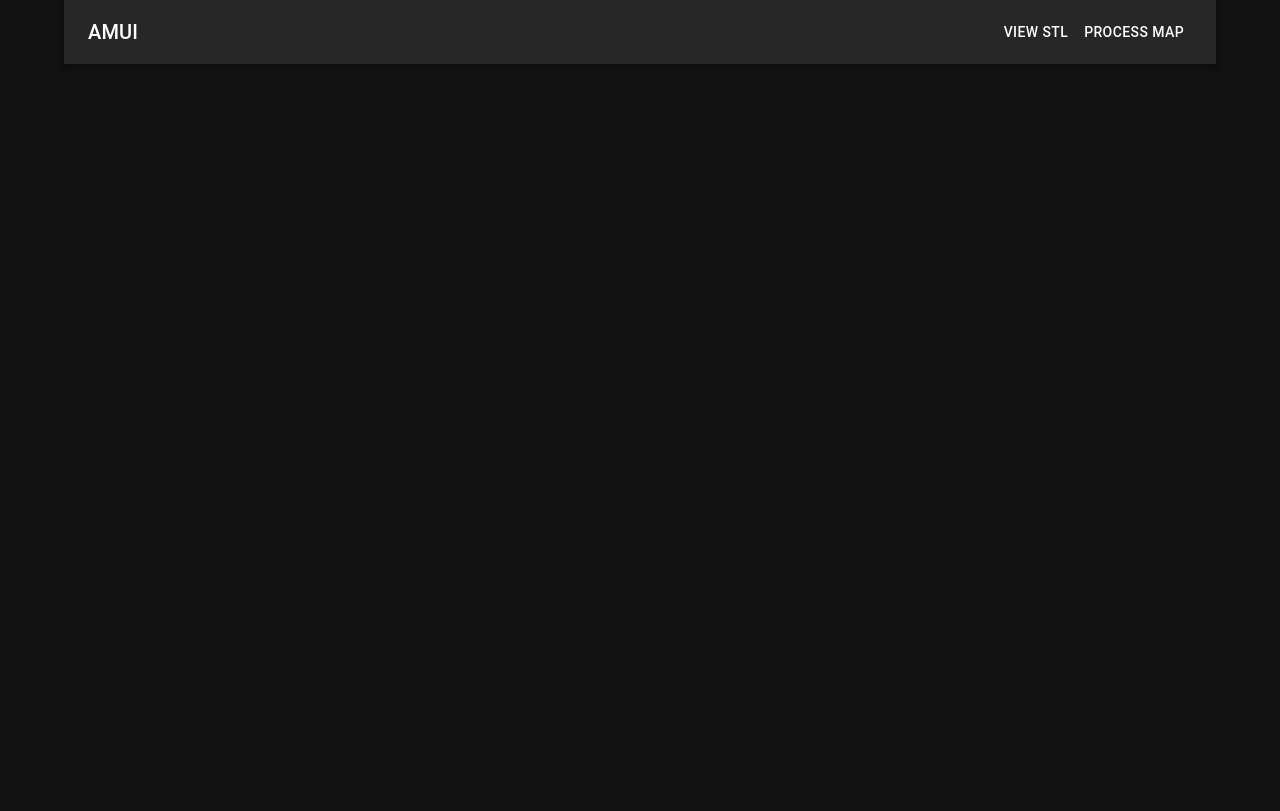
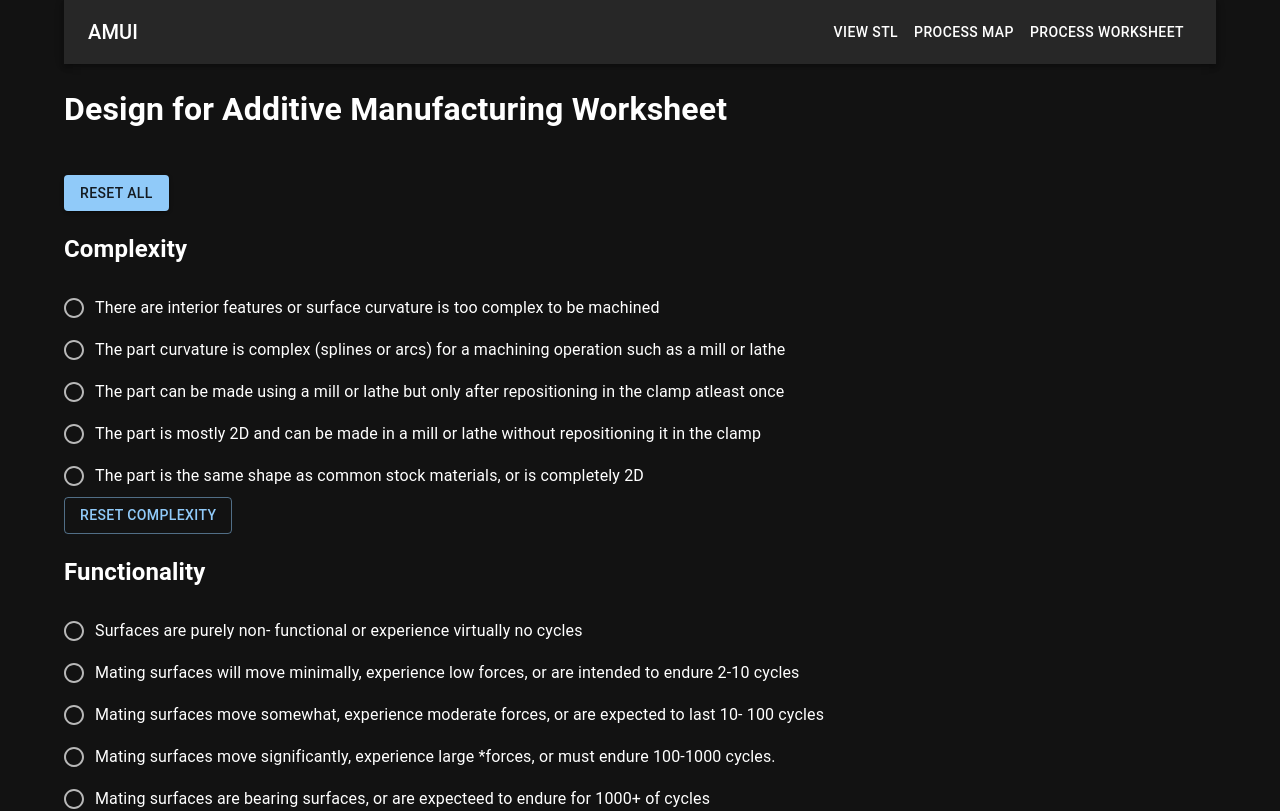
Before and after one commit to BaratiLab/AMUI, a React app in the folder web/: page /worksheet in a window 1280 px wide. Shown: the top 811 px of the page. Built offline with nearby package versions, Linux system fonts and the light colour scheme; the HTML template or start-up script is replaced by a standard one.

Commit message:
Created a worksheet page and updated types in meltpool record

```diff
--- a/web/src/App.tsx
+++ b/web/src/App.tsx
@@ -12,6 +12,7 @@ import { Route, Routes } from 'react-router-dom';
 import Navbar from '_pages/_Navbar';
 import ProcessMap from '_pages/ProcessMap';
 import ViewSTL from '_pages/ViewSTL';
+import Worksheet from '_pages/Worksheet'
 
 const App: FC = () => (
   <Container>
@@ -19,6 +20,7 @@ const App: FC = () => (
     <Routes>
       <Route path="/view_stl" element={<ViewSTL />} />
       <Route path="/process_map" element={<ProcessMap />} />
+      <Route path="/worksheet" element={<Worksheet />} />
     </Routes>
   </Container>
 );
--- /dev/null
+++ b/web/src/_pages/Worksheet.tsx
@@ -0,0 +1,172 @@
+import React, { useState } from 'react';
+import { Radio, FormControlLabel, RadioGroup, Button } from '@mui/material';
+
+
+interface CheckboxItem {
+  label: string;
+  score: number;
+}
+
+const complexityItems: CheckboxItem[] = [
+  { label: 'There are interior features or surface curvature is too complex to be machined', score: 1 },
+  { label: 'The part curvature is complex (splines or arcs) for a machining operation such as a mill or lathe', score: 2 },
+  { label: 'The part can be made using  a mill or lathe but only after repositioning in the clamp atleast once', score: 3 },
+  { label: 'The part is mostly 2D and can be made in a mill or lathe without repositioning it in the clamp', score: 4 },
+  { label: 'The part is the same shape as common stock materials, or is completely 2D', score: 5 }
+  // ... Add other complexity items
+];
+
+const functionalityItems: CheckboxItem[] = [
+  { label: 'Surfaces are purely non- functional or experience virtually no cycles', score: 1 },
+  { label: 'Mating surfaces will move minimally, experience low forces, or are intended to endure 2-10 cycles', score: 2 },
+  { label: 'Mating surfaces move somewhat, experience moderate forces, or are expected to last 10- 100 cycles', score: 3 },
+  { label: 'Mating surfaces move significantly, experience large *forces, or must endure 100-1000 cycles.', score: 4 },
+  { label: 'Mating surfaces are bearing surfaces, or are expecteed to endure for 1000+ of cycles', score: 5}
+  // ... Add other functionality items
+];
+
+// Define other categories with placeholder items similarly
+const materialRemovalItems: CheckboxItem[] = [
+  { label: 'There are no internal cavities, channels, or holes', score: 1 },
+  { label: 'Material can be easily removed from internal cavities, channels, or holes', score: 2 },
+  { label: 'Internal cavities, channels, or holes do not have openings for removing materials', score: 3 },
+  { label: 'There are small gaps that will require support structures', score: 4 },
+  { label: 'The part is smaller than or the same size as the required support structure', score: 5}
+  // ... Add material removal items
+];
+
+const unsupportedFeaturesItems: CheckboxItem[] = [
+  { label: 'Part is oriented so there are no overhanging features', score: 1 },
+  { label: 'Overhanging features have a minimum of 45deg support', score: 2 },
+  { label: 'Overhang features have a slopped support', score: 3 },
+  { label: 'There are short, unsupported features', score: 4 },
+  { label: 'There are long, unsupported features', score: 5}
+  // ... Add unsupported features items
+];
+
+const thinfeatures: CheckboxItem[] = [
+  { label: 'Walls are more than 1/8" (3mm) thick', score: 1 },
+
+  { label: 'Walls are between 1/16" (1.5mm) and 1/8" (3mm) thick', score: 3 },
+
+  { label: 'Some walls are less than 1/16"(1.5mm) thick', score: 5}
+  // ... Add unsupported features items
+];
+
+const stressconcentration: CheckboxItem[] = [
+  { label: 'Interior corners have generous chamfers, fillets, and/or ribs', score: 1 },
+
+  { label: 'Interior corners have chamfers, fillets, and/or ribs', score: 3 },
+
+  { label: 'Interior corners have no chamfers, fillets, and/or ribs', score: 5}
+  // ... Add unsupported features items
+];
+
+const tolerances: CheckboxItem[] = [
+  { label: 'Hole and length tolerances are considered or are not important', score: 1 },
+
+  { label: 'Hole or length tolerances are adjusted for shrinkage or fit', score: 3 },
+
+  { label: 'Hole or length dimensions are nominal', score: 5}
+  // ... Add unsupported features items
+];
+
+const geometricexactness: CheckboxItem[] = [
+  { label: 'The part has small or no flat surfaces, or forms that need to be exact', score: 1 },
+
+  { label: 'The part has medium-sized, flat surfaces, or forms that are should be close to exact', score: 3 },
+
+  { label: 'The part has large, flat surfaces or has a form that is important to be exact', score: 5}
+  // ... Add unsupported features items
+];
+
+const Worksheet = () => {
+  const [selectedScores, setSelectedScores] = useState<{ [category: string]: number }>({});
+
+  const handleRadioChange = (event: React.ChangeEvent<HTMLInputElement>, category: string) => {
+    setSelectedScores((prevSelectedScores) => ({
+      ...prevSelectedScores,
+      [category]: parseInt(event.target.value, 10),
+    }));
+  };
+
+  const resetCategorySelection = (category: string) => {
+    setSelectedScores((prevSelectedScores) => {
+      const newScores = { ...prevSelectedScores };
+      delete newScores[category]; // Remove the score for the category
+      return newScores;
+    });
+  };
+
+  const resetAllSelections = () => {
+    setSelectedScores({});
+  };
+
+  const interpretTotalScore = (totalScore: number) => {
+    if (totalScore >= 33 && totalScore <= 40) {
+      return 'Needs redesign';
+    } else if (totalScore >= 24 && totalScore <= 32) {
+      return 'Consider redesign';
+    } else if (totalScore >= 16 && totalScore <= 23) {
+      return 'Moderate likelihood of success';
+    } else if (totalScore >= 8 && totalScore <= 15) {
+      return 'Higher likelihood of success';
+    } else {
+      return 'Score out of expected range. Please ensure all categories are evaluated correctly.';
+    }
+  };
+
+
+
+  const calculateTotalScore = () => {
+    return Object.values(selectedScores).reduce((total, score) => total + score, 0);
+  };
+
+  // A helper function to render categories with radio buttons
+  const renderCategory = (categoryItems: CheckboxItem[], categoryName: string) => (
+    <div>
+      <h2>{categoryName}</h2>
+      <RadioGroup
+        name={categoryName}
+        value={selectedScores[categoryName] ? selectedScores[categoryName].toString() : ''}
+        onChange={(event) => handleRadioChange(event, categoryName)}
+      >
+        {categoryItems.map((item, index) => (
+          <FormControlLabel
+            key={`${categoryName}-${index}`}
+            value={item.score.toString()}
+            control={<Radio />}
+            label={item.label}
+          />
+        ))}
+      </RadioGroup>
+      <Button variant="outlined" onClick={() => resetCategorySelection(categoryName)}>Reset {categoryName}</Button>
+    </div>
+  );
+  return (
+    <div>
+      <h1>Design for Additive Manufacturing Worksheet</h1>
+      <Button variant="contained" onClick={resetAllSelections} style={{marginTop: '20px'}}>Reset All</Button>
+      <form>
+        {renderCategory(complexityItems, 'Complexity')}
+        {renderCategory(functionalityItems, 'Functionality')}
+        {renderCategory(materialRemovalItems, 'Material Removal')}
+        {renderCategory(unsupportedFeaturesItems, 'Unsupported Features')}
+        {renderCategory(thinfeatures, 'Thin Features')}
+        {renderCategory(stressconcentration, 'Stress Concentration')}
+        {renderCategory(tolerances, 'Tolerances')}
+        {renderCategory(geometricexactness, 'Geometric Exactness')}
+        {/* Render other categories similarly */}
+
+        <div>
+          <h2>Total Score</h2>
+          <p>{calculateTotalScore()}</p>
+          <p>{interpretTotalScore(calculateTotalScore())}</p>
+        </div>
+        <Button variant="contained" onClick={resetAllSelections} style={{marginTop: '20px'}}>Reset All</Button>
+      </form>
+    </div>
+  );
+};
+
+export default Worksheet;
--- a/web/src/_pages/_Navbar.tsx
+++ b/web/src/_pages/_Navbar.tsx
@@ -20,6 +20,9 @@ const Navbar: FC = () => (
             <Link to="/process_map" style={{ textDecoration: 'none', color: 'inherit' }}>
                 <Button color="inherit">Process Map</Button>
             </Link>
+            <Link to="/worksheet" style={{ textDecoration: 'none', color: 'inherit' }}>
+                <Button color="inherit">Process Worksheet</Button>
+            </Link>
         </Toolbar>
     </AppBar>
 )
```
Also changed, not shown: web/src/melt_pool/_types.ts (+55 -59 lines).
